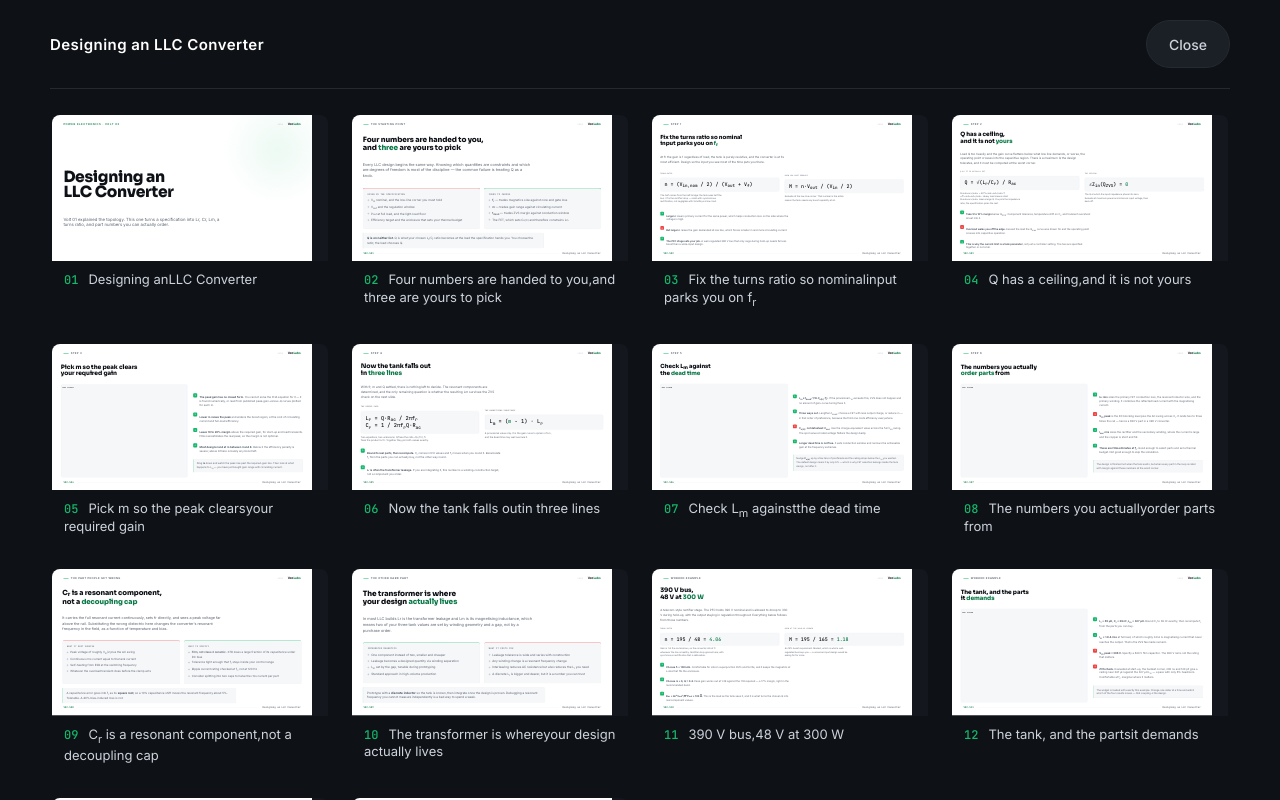
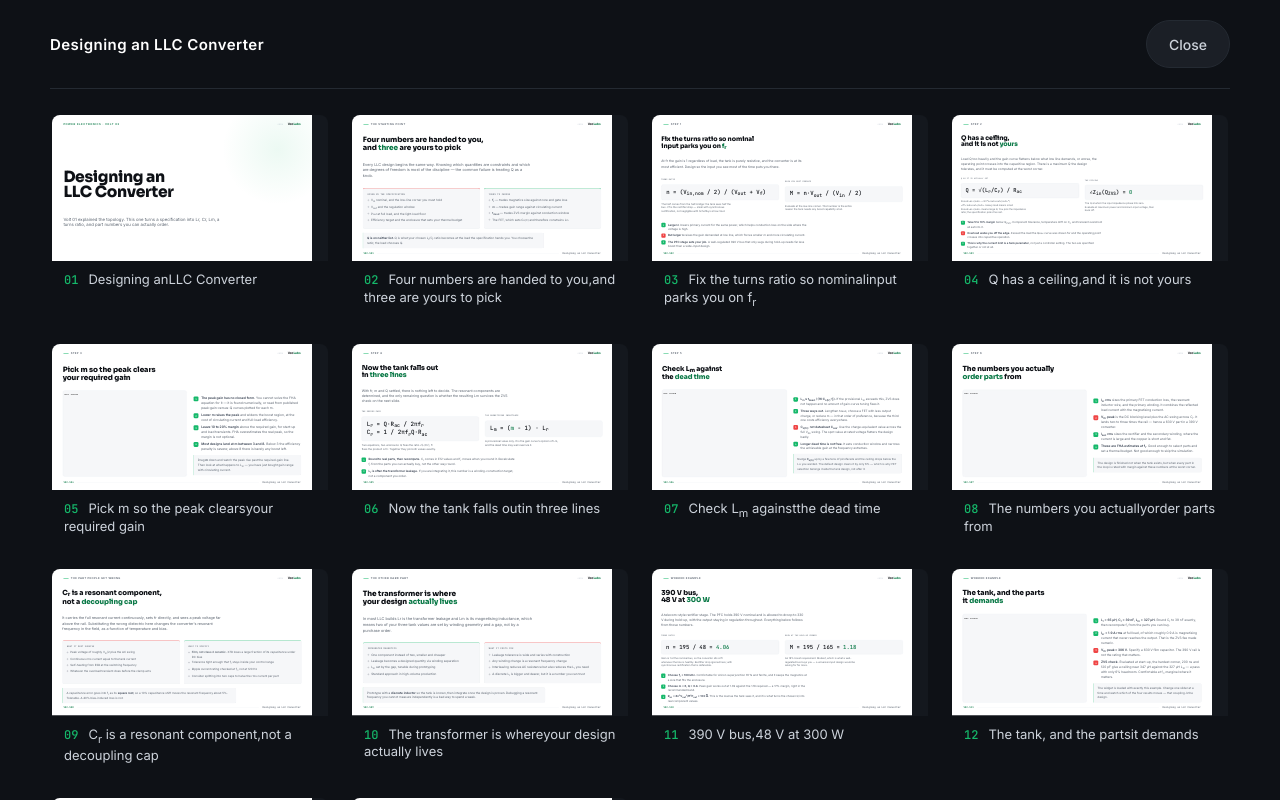
Before and after one commit to TheChipMaker/vcclabs-website, an Eleventy site: page src/volts/volt.njk in a window 1280 px wide. Both pictures are taken after a click on the button "Index". Built offline with nearby package versions, Linux system fonts and the light colour scheme; Eleventy itself is replaced by a stand-in of ours; files that its build step writes are made by us from their sources.

Commit message:
Fix numbered point badge alignment — reset default p margin

```diff
--- a/src/assets/css/volt.css
+++ b/src/assets/css/volt.css
@@ -501,7 +501,7 @@
 
 .point.is-fault .n { background: var(--fault); }
 .point.is-ready .n { background: var(--ready); }
-.point p { font: 400 17px/1.45 var(--font-body); color: var(--slate); }
+.point p { margin: 0; font: 400 17px/1.45 var(--font-body); color: var(--slate); }
 .point p b { color: var(--body-txt); font-weight: 600; }
 .slide.on-dark .point p { color: var(--muted-2); }
 .slide.on-dark .point p b { color: #E7E9ED; }
```
